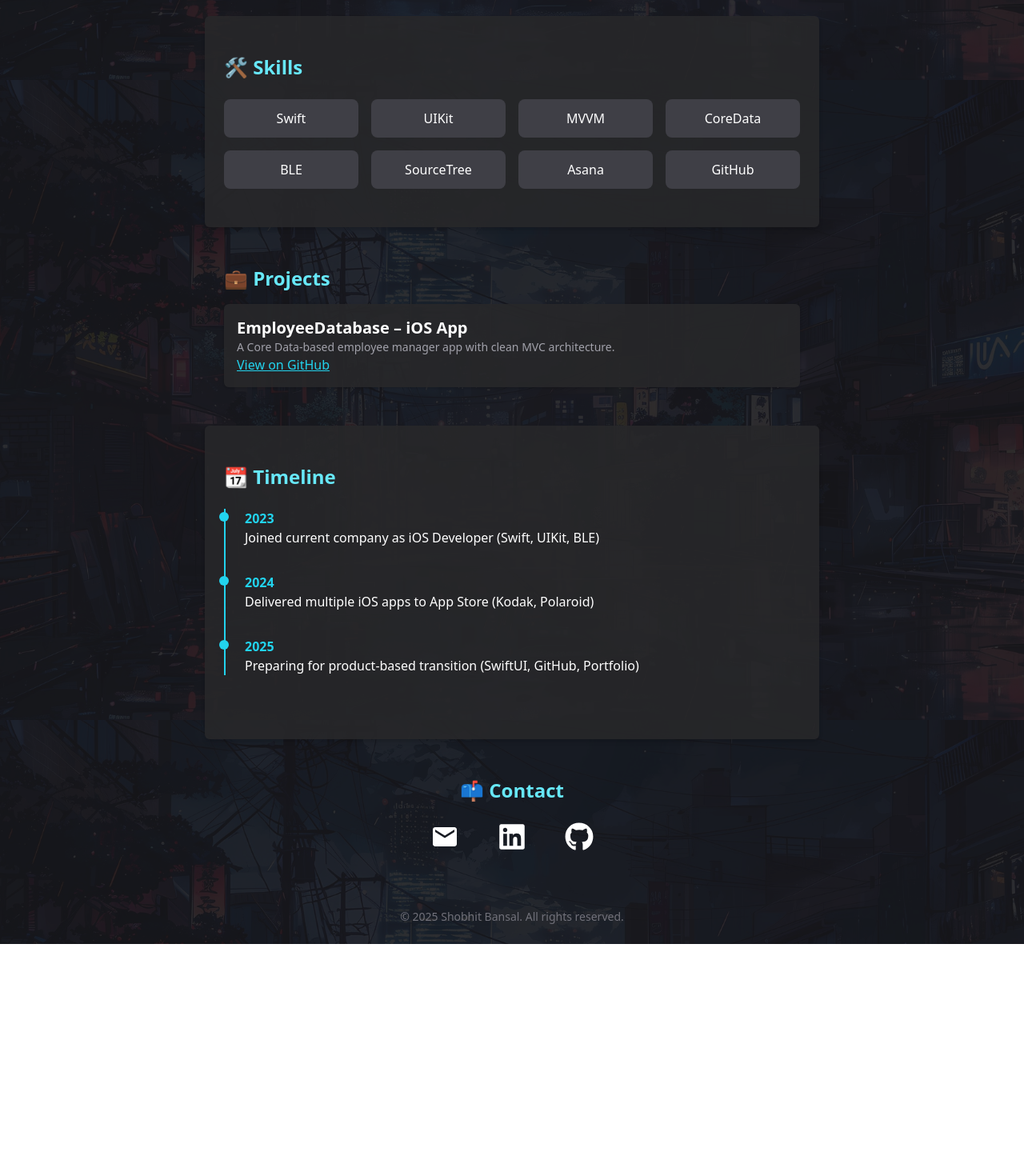
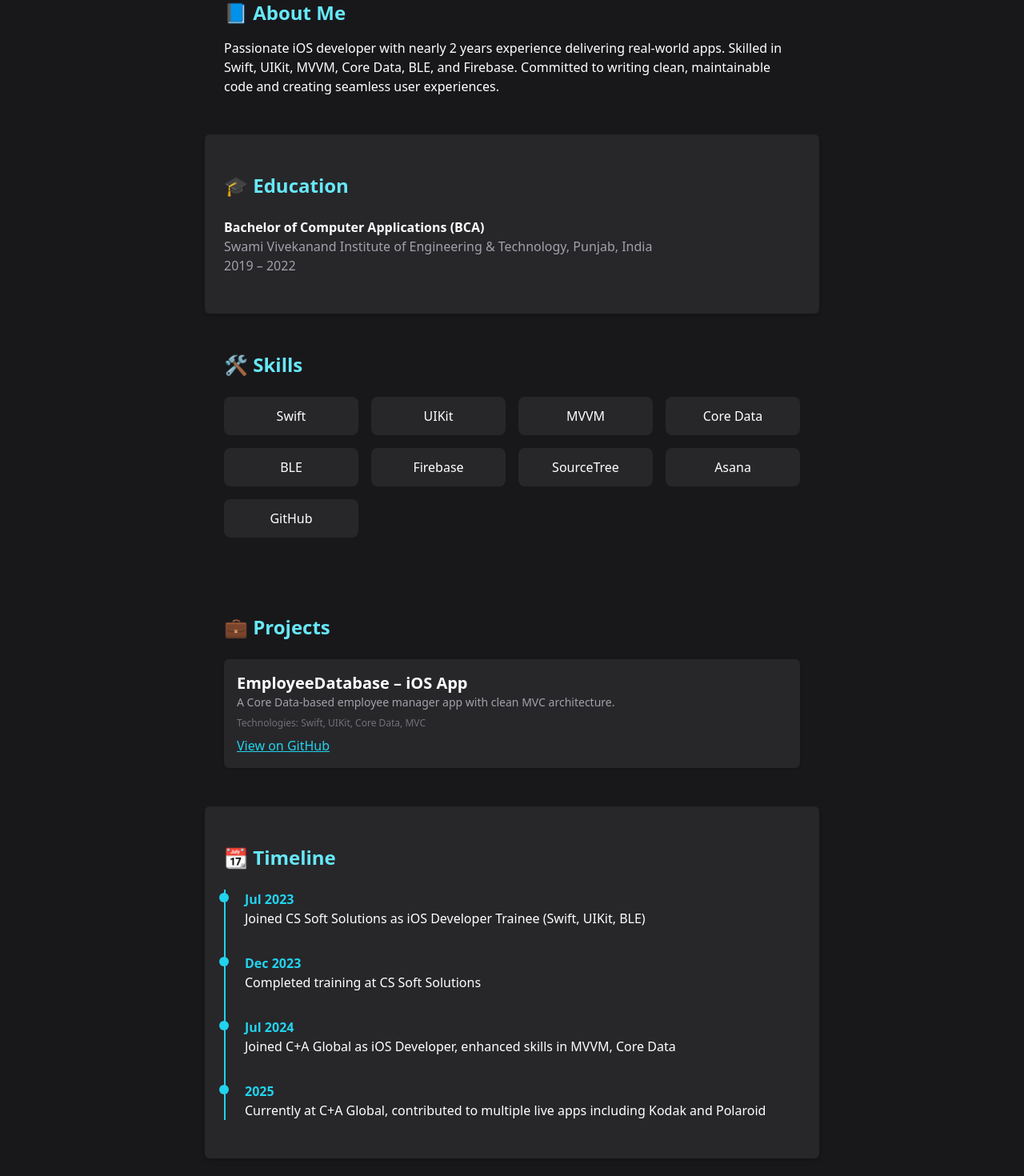
Before and after one commit to ShobhitB2002/shobhit-portfolio, a React (Create React App) app: page / in a window 1280 px wide. Shown: the part 700-2170 px from the top of the page at 80% size. Before the commit the page ends 1880 px from the top, so only its background shows below. Built offline with nearby package versions, Linux system fonts and the light colour scheme.

Commit message:
added new sections and updated info

```diff
--- a/src/App.js
+++ b/src/App.js
@@ -1,34 +1,34 @@
 import React from "react";
-import { FaGithub, FaLinkedin } from "react-icons/fa";
-import { MdEmail } from "react-icons/md";
+import { HiMail } from "react-icons/hi";
+import { FaLinkedin, FaGithub } from "react-icons/fa";
 
 export default function App() {
   return (
-    // Background wrapper div
     <div
-      className="min-h-screen bg-cover bg-center bg-fixed"
-      style={{ backgroundImage: "url('/background.jpg')" }}
+      className="bg-zinc-900 text-white min-h-screen font-sans"
+      style={{ userSelect: "none" }}
     >
-      {/* Overlay for subtle dark tint (optional) */}
-      <div className="min-h-screen">
-        {/* Main content container */}
-        <div className="bg-zinc-900 bg-opacity-90 text-white min-h-screen font-sans select-none" onContextMenu={e => e.preventDefault()}>
       {/* Hero Section */}
       <section className="flex flex-col items-center justify-center text-center py-20 px-4">
         <img
           src="/profile.jpg"
           alt="Shobhit Bansal"
-              className="w-40 h-40 rounded-full border-4 border-cyan-400 mb-6"
+          className="w-40 h-40 rounded-full border-4 border-cyan-400 mb-6 select-none"
           draggable={false}
         />
-            <h1 className="text-4xl font-bold text-cyan-400 cursor-default select-text-none">Hi, I’m Shobhit Bansal</h1>
-            <p className="text-xl mt-2">Just a guy with Swift and a dream.</p>
-            <p className="text-xl">iOS Dev. Storyboard veteran. UIKit loyalist.</p>
+        <h1 className="text-4xl font-bold text-cyan-400">Hi, I’m Shobhit Bansal</h1>
+        <p className="text-xl mt-2 max-w-xl">
+          I’m an iOS Developer with nearly 2 years of hands-on experience building
+          and maintaining production-level apps using Swift, UIKit, MVVM, Core Data,
+          BLE, and Firebase. I specialize in clean, scalable, and user-focused mobile
+          apps. I’ve worked on real products for brands like Kodak and Polaroid,
+          contributing features like AR video, Bluetooth syncing, and offline storage.
+        </p>
         <a
-              href="/resume.pdf"
+          href="https://flowcv.com/resume/p8rmppoqho6g"
           target="_blank"
           rel="noopener noreferrer"
-              className="mt-4 px-6 py-2 bg-cyan-600 rounded hover:bg-cyan-500 text-white transition"
+          className="mt-6 px-6 py-2 bg-cyan-600 rounded hover:bg-cyan-500 text-white transition"
         >
           📄 Download My Resume
         </a>
@@ -38,20 +38,45 @@ export default function App() {
       <section className="px-6 py-12 max-w-3xl mx-auto">
         <h2 className="text-2xl font-bold mb-4 text-cyan-300">📘 About Me</h2>
         <p>
-              I’m an iOS Developer with 1 year of experience building production-ready apps using Swift,
-              UIKit, MVVM, Core Data, and Firebase. I’ve worked on real-world apps and value clean code,
-              attention to detail, and solving meaningful problems through tech.
+          Passionate iOS developer with nearly 2 years experience delivering real-world
+          apps. Skilled in Swift, UIKit, MVVM, Core Data, BLE, and Firebase.
+          Committed to writing clean, maintainable code and creating seamless user
+          experiences.
         </p>
       </section>
 
+      {/* Education */}
+      <section className="px-6 py-12 bg-zinc-800 max-w-3xl mx-auto rounded-md shadow-md">
+        <h2 className="text-2xl font-bold mb-6 text-cyan-300">🎓 Education</h2>
+        <ul className="space-y-3">
+          <li>
+            <p className="font-semibold text-white">Bachelor of Computer Applications (BCA)</p>
+            <p className="text-zinc-400">
+              Swami Vivekanand Institute of Engineering & Technology, Punjab, India
+            </p>
+            <p className="text-zinc-400">2019 – 2022</p>
+          </li>
+        </ul>
+      </section>
+
       {/* Skills */}
-          <section className="px-6 py-12 bg-zinc-800 bg-opacity-90 max-w-3xl mx-auto rounded-md shadow-md">
+      <section className="px-6 py-12 max-w-3xl mx-auto">
         <h2 className="text-2xl font-bold mb-6 text-cyan-300">🛠️ Skills</h2>
         <ul className="grid grid-cols-2 sm:grid-cols-4 gap-4">
-              {["Swift", "UIKit", "MVVM", "CoreData", "BLE", "SourceTree", "Asana", "GitHub"].map((skill) => (
+          {[
+            "Swift",
+            "UIKit",
+            "MVVM",
+            "Core Data",
+            "BLE",
+            "Firebase",
+            "SourceTree",
+            "Asana",
+            "GitHub",
+          ].map((skill) => (
             <li
               key={skill}
-                  className="bg-zinc-700 rounded-lg py-3 text-center text-white font-medium hover:bg-cyan-600 transition-colors cursor-default select-none"
+              className="bg-zinc-800 rounded-lg py-3 text-center text-white font-medium hover:bg-cyan-600 transition-colors cursor-default select-none"
             >
               {skill}
             </li>
@@ -61,12 +86,15 @@ export default function App() {
 
       {/* Projects */}
       <section className="px-6 py-12 max-w-3xl mx-auto">
-            <h2 className="text-2xl font-bold mb-4 text-cyan-300">💼 Projects</h2>
+        <h2 className="text-2xl font-bold mb-6 text-cyan-300">💼 Projects</h2>
         <div className="space-y-6">
-              <div className="bg-zinc-800 bg-opacity-90 p-4 rounded-md shadow hover:shadow-lg transition-shadow">
+          <div className="bg-zinc-800 p-4 rounded-md shadow hover:shadow-lg transition-shadow">
             <h3 className="text-xl font-semibold">EmployeeDatabase – iOS App</h3>
-                <p className="text-sm text-zinc-400">
+            <p className="text-sm text-zinc-400 mb-2">
               A Core Data-based employee manager app with clean MVC architecture.
+            </p>
+            <p className="text-xs text-zinc-500 mb-2">
+              Technologies: Swift, UIKit, Core Data, MVC
             </p>
             <a
               href="https://github.com/ShobhitB2002/EmployeeDatabase-iOS"
@@ -81,66 +109,73 @@ export default function App() {
       </section>
 
       {/* Timeline */}
-          <section className="px-6 py-12 bg-zinc-800 bg-opacity-90 max-w-3xl mx-auto rounded-md shadow-md">
+      <section className="px-6 py-12 bg-zinc-800 max-w-3xl mx-auto rounded-md shadow-md">
         <h2 className="text-2xl font-bold mb-6 text-cyan-300">📆 Timeline</h2>
         <ol className="relative border-l-2 border-cyan-400 pl-6">
           <li className="mb-8">
             <span className="absolute -left-2 mt-1 w-3 h-3 bg-cyan-400 rounded-full"></span>
-                <p className="text-cyan-400 font-semibold">2023</p>
-                <p>Joined current company as iOS Developer (Swift, UIKit, BLE)</p>
+            <p className="text-cyan-400 font-semibold">Jul 2023</p>
+            <p>
+              Joined CS Soft Solutions as iOS Developer Trainee (Swift, UIKit, BLE)
+            </p>
           </li>
           <li className="mb-8">
             <span className="absolute -left-2 mt-1 w-3 h-3 bg-cyan-400 rounded-full"></span>
-                <p className="text-cyan-400 font-semibold">2024</p>
-                <p>Delivered multiple iOS apps to App Store (Kodak, Polaroid)</p>
+            <p className="text-cyan-400 font-semibold">Dec 2023</p>
+            <p>Completed training at CS Soft Solutions</p>
           </li>
           <li className="mb-8">
             <span className="absolute -left-2 mt-1 w-3 h-3 bg-cyan-400 rounded-full"></span>
+            <p className="text-cyan-400 font-semibold">Jul 2024</p>
+            <p>
+              Joined C+A Global as iOS Developer, enhanced skills in MVVM, Core Data
+            </p>
+          </li>
+          <li>
+            <span className="absolute -left-2 mt-1 w-3 h-3 bg-cyan-400 rounded-full"></span>
             <p className="text-cyan-400 font-semibold">2025</p>
-                <p>Preparing for product-based transition (SwiftUI, GitHub, Portfolio)</p>
+            <p>
+              Currently at C+A Global, contributed to multiple live apps including Kodak
+              and Polaroid
+            </p>
           </li>
         </ol>
       </section>
 
       {/* Contact */}
-          <section className="px-6 py-12 text-center">
-            <h2 className="text-2xl font-bold mb-6 text-cyan-300">📫 Contact</h2>
-            <div className="flex justify-center gap-12 text-4xl">
+      <section className="px-6 py-12 text-center flex justify-center gap-8 text-cyan-400">
         <a
           href="mailto:shobhitbansal.chd@gmail.com"
-                className="hover:text-cyan-400 transition-colors"
           target="_blank"
           rel="noopener noreferrer"
+          className="hover:text-cyan-300 transition"
           aria-label="Email"
         >
-                <MdEmail />
+          <HiMail size={32} />
         </a>
         <a
           href="https://www.linkedin.com/in/shobhitbansal2002"
-                className="hover:text-cyan-400 transition-colors"
           target="_blank"
           rel="noopener noreferrer"
+          className="hover:text-cyan-300 transition"
           aria-label="LinkedIn"
         >
-                <FaLinkedin />
+          <FaLinkedin size={32} />
         </a>
         <a
           href="https://github.com/ShobhitB2002"
-                className="hover:text-cyan-400 transition-colors"
           target="_blank"
           rel="noopener noreferrer"
+          className="hover:text-cyan-300 transition"
           aria-label="GitHub"
         >
-                <FaGithub />
+          <FaGithub size={32} />
         </a>
-            </div>
       </section>
 
       <footer className="text-center text-zinc-500 py-6 text-sm">
         © 2025 Shobhit Bansal. All rights reserved.
       </footer>
     </div>
-      </div>
-    </div>
   );
 }
```
Lines whose indentation alone changed are shown as unchanged.
